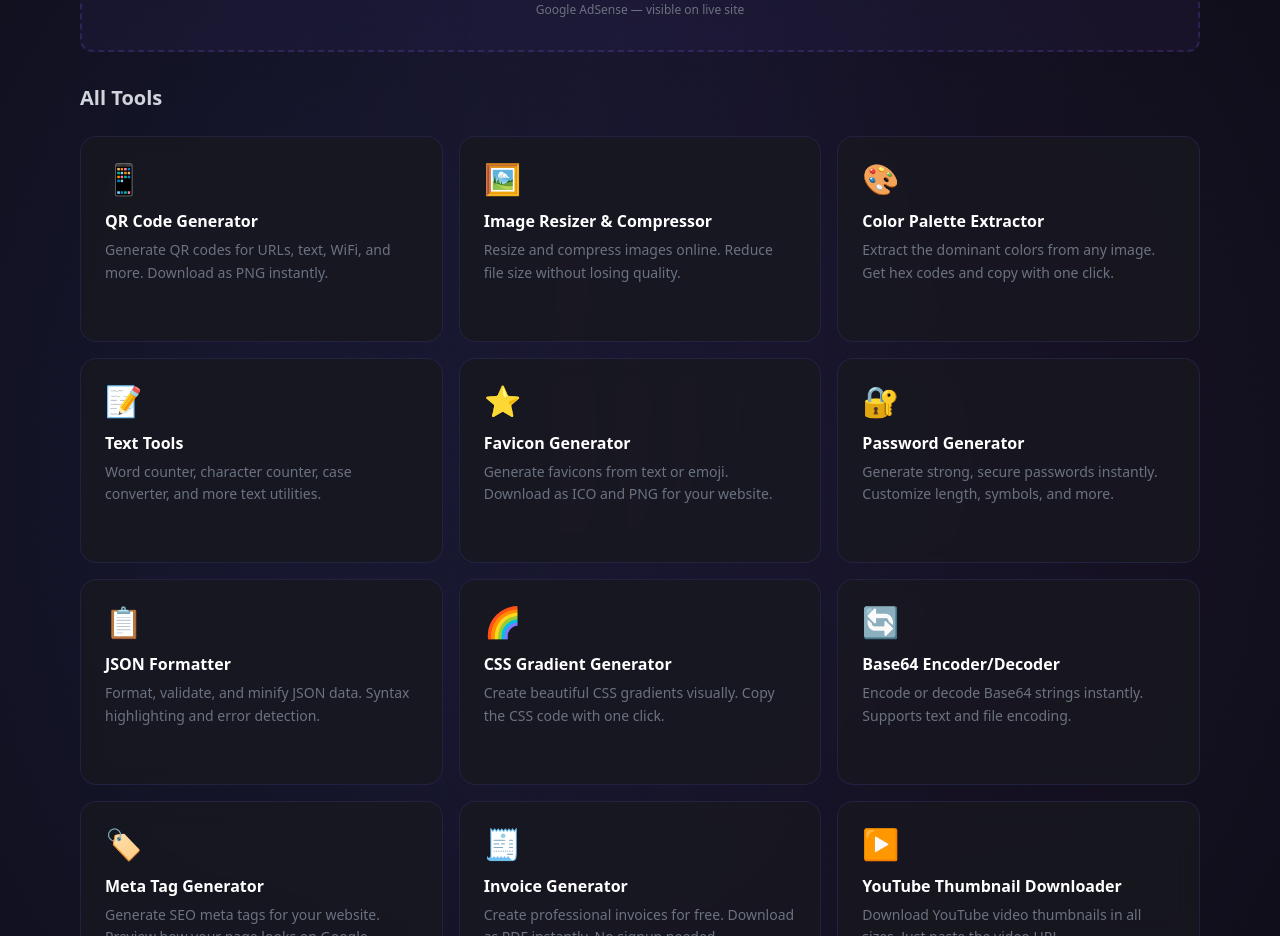
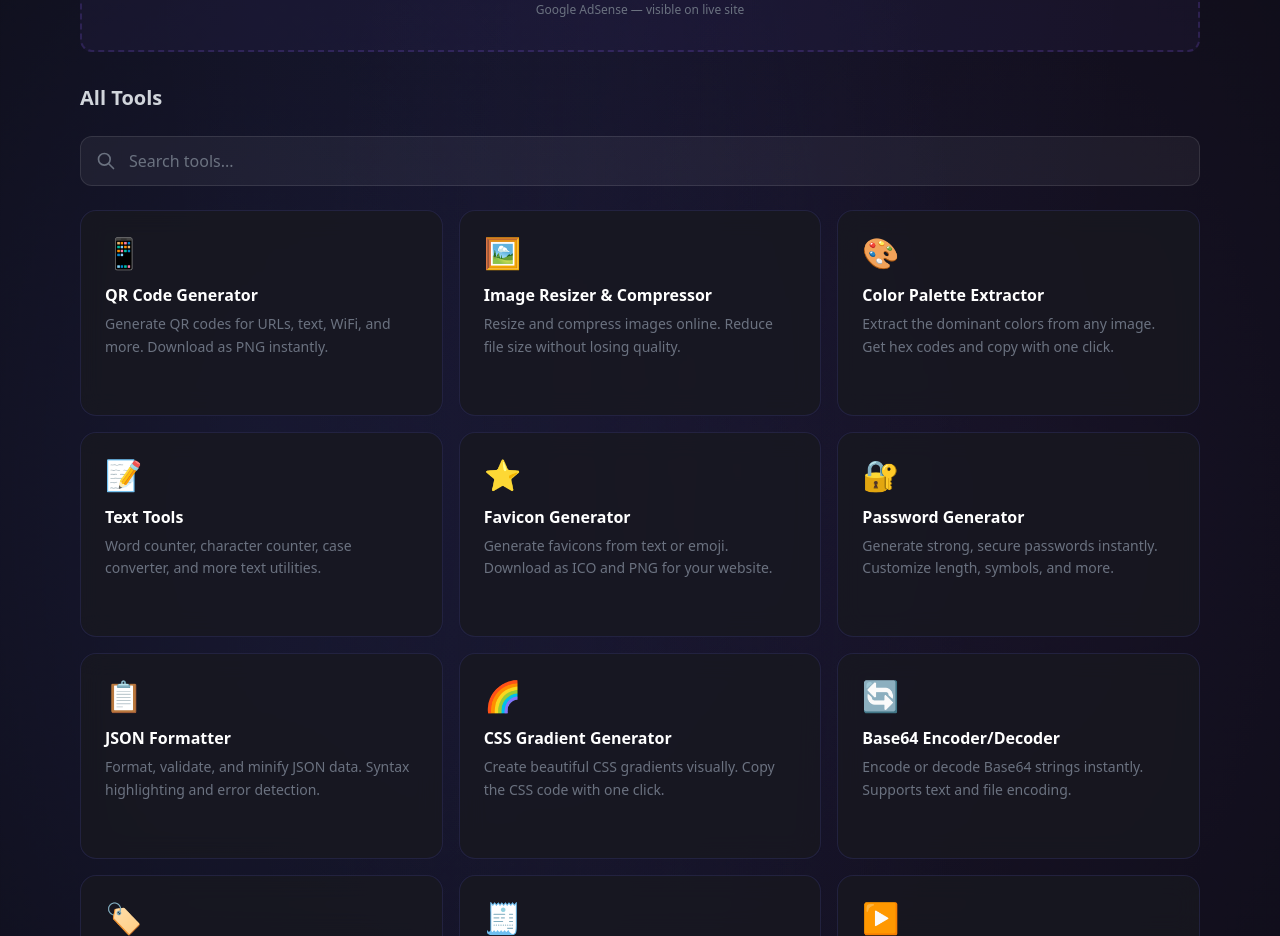
Before and after one commit to aliabbas90/freeonlinetoolspro.com, a Next.js app: page / in a window 1280 px wide. Shown: the part 1480-2416 px from the top of the page. Built offline with nearby package versions, Linux system fonts and the light colour scheme; no server answers.

Commit message:
Update the home page

```diff
--- a/app/page.tsx
+++ b/app/page.tsx
@@ -1,6 +1,6 @@
 import Link from "next/link";
 import { tools } from "@/lib/tools-registry";
-import ToolCard from "@/components/ToolCard";
+import ToolsGrid from "@/components/ToolsGrid";
 import AdSlot from "@/components/AdSlot";
 
 export default function Home() {
@@ -192,14 +192,7 @@ export default function Home() {
         <h2 className="text-xl font-semibold text-gray-300 mb-6">
           All Tools
         </h2>
-        <div
-          id="tools"
-          className="grid grid-cols-1 sm:grid-cols-2 lg:grid-cols-3 gap-4"
-        >
-          {otherTools.map((tool) => (
-            <ToolCard key={tool.slug} tool={tool} />
-          ))}
-        </div>
+        <ToolsGrid tools={otherTools} />
 
         {/* Ad after tools grid */}
         <AdSlot className="mt-8" />
--- /dev/null
+++ b/components/ToolsGrid.tsx
@@ -0,0 +1,59 @@
+"use client";
+
+import { useState } from "react";
+import { Tool } from "@/lib/tools-registry";
+import ToolCard from "./ToolCard";
+
+export default function ToolsGrid({ tools }: { tools: Tool[] }) {
+  const [query, setQuery] = useState("");
+
+  const filtered = query
+    ? tools.filter((t) => {
+        const q = query.toLowerCase();
+        return (
+          t.name.toLowerCase().includes(q) ||
+          t.description.toLowerCase().includes(q) ||
+          t.keywords.some((k) => k.toLowerCase().includes(q))
+        );
+      })
+    : tools;
+
+  return (
+    <>
+      <div className="relative mb-6">
+        <svg
+          className="absolute left-4 top-1/2 -translate-y-1/2 w-5 h-5 text-gray-500 pointer-events-none"
+          fill="none"
+          viewBox="0 0 24 24"
+          stroke="currentColor"
+        >
+          <path
+            strokeLinecap="round"
+            strokeLinejoin="round"
+            strokeWidth={2}
+            d="M21 21l-6-6m2-5a7 7 0 11-14 0 7 7 0 0114 0z"
+          />
+        </svg>
+        <input
+          type="text"
+          value={query}
+          onChange={(e) => setQuery(e.target.value)}
+          placeholder="Search tools..."
+          className="w-full pl-12 pr-4 py-3 rounded-xl bg-white/5 border border-white/10 text-white placeholder-gray-500 focus:outline-none focus:border-indigo-500/50 focus:ring-1 focus:ring-indigo-500/30 transition-colors"
+        />
+      </div>
+
+      {filtered.length === 0 ? (
+        <p className="text-center text-gray-500 py-12">
+          No tools found for &ldquo;{query}&rdquo;
+        </p>
+      ) : (
+        <div className="grid grid-cols-1 sm:grid-cols-2 lg:grid-cols-3 gap-4">
+          {filtered.map((tool) => (
+            <ToolCard key={tool.slug} tool={tool} />
+          ))}
+        </div>
+      )}
+    </>
+  );
+}
```
